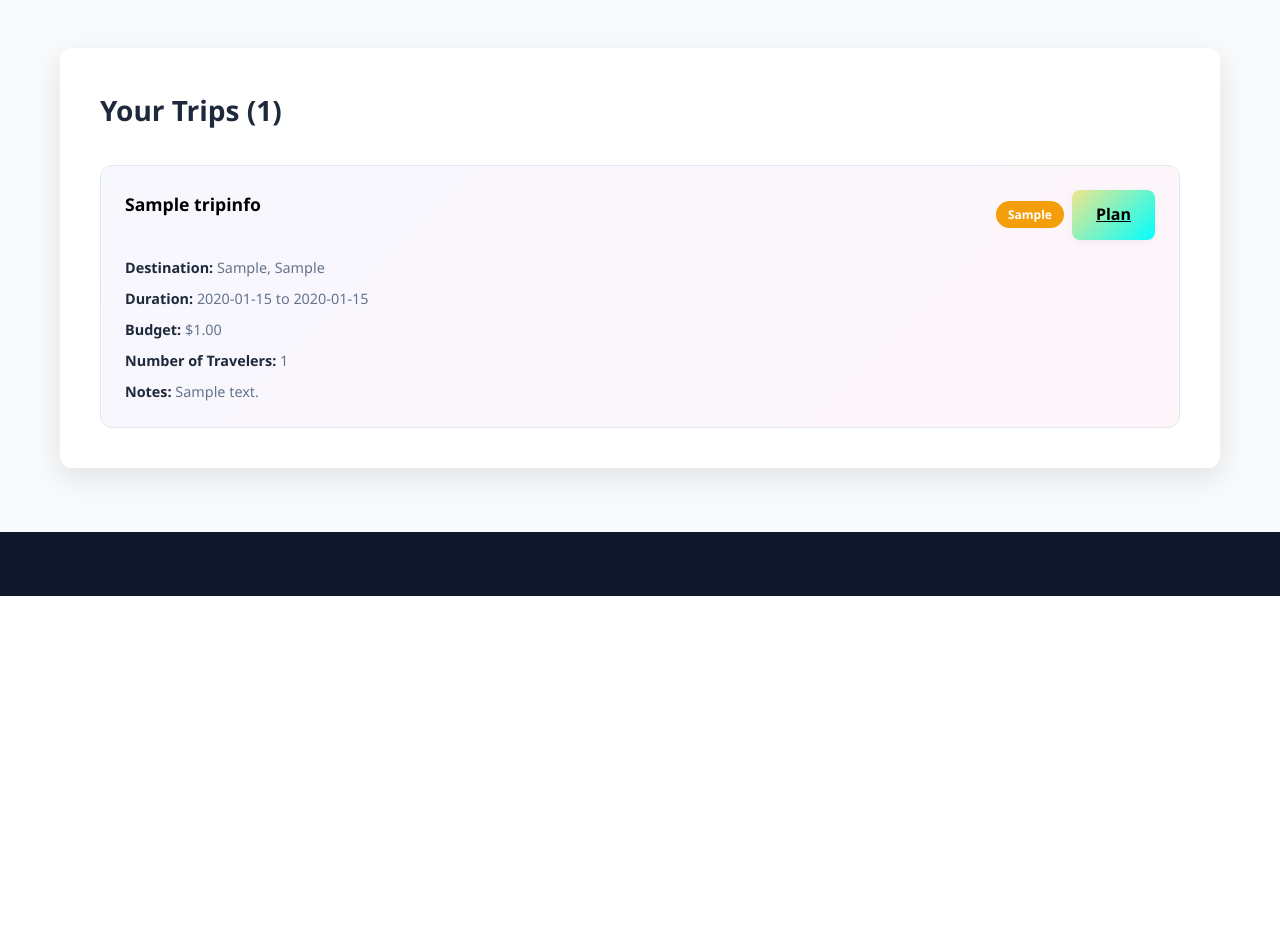
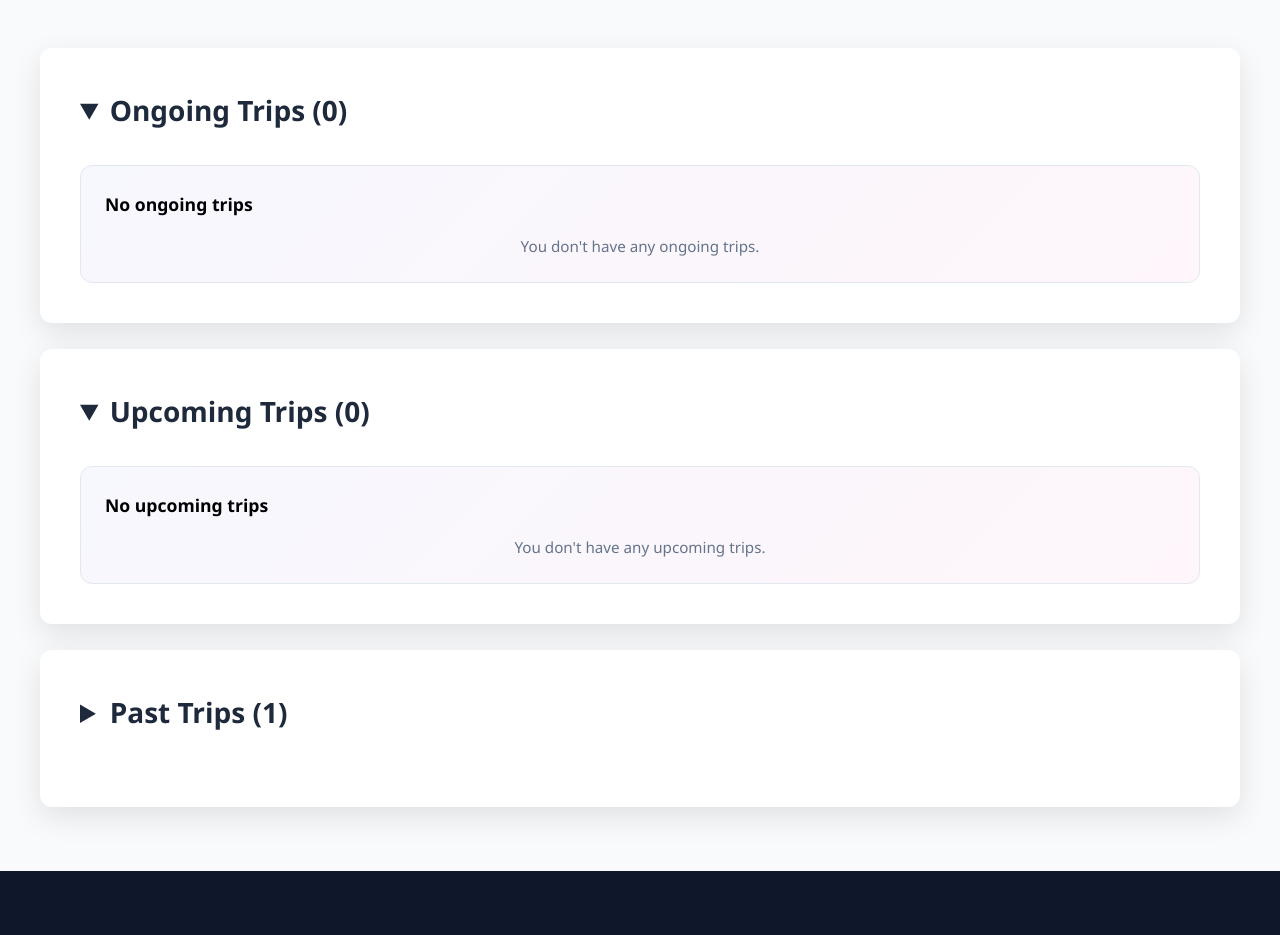
Before and after one commit to IJustinChan/Travel-Planner, a Flask app: page /trips in a window 1280 px wide. Shown: the part 323-1258 px from the top of the page. Before the commit the page ends 919 px from the top, so only its background shows below. Run offline with Flask 3, Linux system fonts and the light colour scheme; tables that the repository leaves empty hold one stand-in row (values such as "Sample post").

Commit message:
made it so users can see whether trips are completed, ongoing, or upcoming

```diff
--- a/main.py
+++ b/main.py
@@ -126,7 +126,8 @@ def view_trips():
     View all trips.
     """
     trips = get_trips()
-    return render_template("trips.html", trips=trips)
+    trips_status = separate_trips(trips)
+    return render_template("trips.html", trips=trips, trips_status=trips_status)
 
 @app.route('/plan/<int:trip_id>')
 def plan_trip(trip_id):
@@ -851,6 +852,32 @@ def build_itinerary(trip_id):
 
     return grouped
 
+def separate_trips(trip_list):
+    """
+    Separates trips into upcoming, ongoing, and past trips based on the current date.
+    :param trip_list: List of trips with 'start_date' and 'end_date' keys
+    :return: Dictionary with keys 'upcoming', 'ongoing', and 'past' containing lists of trips
+    """
+    separated_trips = {
+        'upcoming': [],
+        'ongoing': [],
+        'past': []
+    }
+    today = date.today()
+
+    for trip in trip_list:
+        start_date = datetime.strptime(trip['start_date'], '%Y-%m-%d').date()
+        end_date = datetime.strptime(trip['end_date'], '%Y-%m-%d').date()
+
+        if end_date < today:
+            separated_trips['past'].append(trip)
+        elif start_date <= today <= end_date:
+            separated_trips['ongoing'].append(trip)
+        else:
+            separated_trips['upcoming'].append(trip)
+
+    return separated_trips
+
 # --- Gemini API Chatbot ---
 def generate_trip_summary(trip_data):
     """
--- a/templates/trips.html
+++ b/templates/trips.html
@@ -24,7 +24,7 @@
         </div>
     </header>
 
-    <main class="container">
+    <div class="container">
         {% with messages = get_flashed_messages(with_categories=true) %}
             {% if messages %}
                 {% for category, message in messages %}
@@ -35,12 +35,14 @@
                 {% endfor %}
             {% endif %}
         {% endwith %}
+    </div>
 
-        <section class="display-container">
-            <h2>Your Trips ({{ trips|length }})</h2>
+    <details open class="container display-container">
+        <summary>Ongoing Trips ({{ trips_status['ongoing']|length }})</summary>
+
         <div class="trips-grid">
-                {% if trips %}
-                    {% for trip in trips %}
+            {% if trips_status['ongoing'] %}
+                {% for trip in trips_status['ongoing'] %}
                     <div class="trip-card">
                         <div class="trip-card-header">
                             <h3>{{ trip['trip_name'] }}</h3>
@@ -67,14 +69,101 @@
             {% else %}
                 <div class="trip-card">
                     <div class="trip-card-header">
-                            <h3>No trips yet</h3>
+                        <h3>No ongoing trips</h3>
                     </div>
-                        <p class="trip-card-text">Start planning your first adventure by adding a new trip.</p>
+                    <p class="trip-card-text">You don't have any ongoing trips.</p>
                 </div>
             {% endif %}
         </div>
-        </section>
-    </main>
+
+    </details>
+
+    <br>
+
+    <details open class="container display-container">
+        <summary>Upcoming Trips ({{ trips_status['upcoming']|length }})</summary>
+
+        <div class="trips-grid">
+            {% if trips_status['upcoming'] %}
+                {% for trip in trips_status['upcoming'] %}
+                    <div class="trip-card">
+                        <div class="trip-card-header">
+                            <h3>{{ trip['trip_name'] }}</h3>
+                            <div style="display:flex;gap:0.5rem;align-items:center;">
+                                <span class="trip-badge">{{ trip['travel_mode'] or 'General' }}</span>
+                                <a class="btn btn-primary" href="{{ url_for('plan_trip', trip_id=trip['id']) }}">Plan</a>
+                            </div>
+                        </div>
+                        <div class="trip-card-info">
+                            <p><strong>Destination:</strong> {{ trip['destination'] }}{% if trip['country'] %}, {{ trip['country'] }}{% endif %}</p>
+                            <p><strong>Duration:</strong> {{ trip['start_date'] }} to {{ trip['end_date'] }}</p>
+                            {% if trip['budget'] %}
+                                <p><strong>Budget:</strong> ${{ "%.2f"|format(trip['budget']) }}</p>
+                            {% endif %}
+                            {% if trip['num_travelers'] %}
+                                <p><strong>Number of Travelers:</strong> {{ trip['num_travelers'] }}</p>
+                            {% endif %}
+                            {% if trip['description'] %}
+                                <p><strong>Notes:</strong> {{ trip['description'][:100] }}{% if trip['description']|length > 100 %}...{% endif %}</p>
+                            {% endif %}
+                        </div>
+                    </div>
+                {% endfor %}
+            {% else %}
+                <div class="trip-card">
+                    <div class="trip-card-header">
+                        <h3>No upcoming trips</h3>
+                    </div>
+                    <p class="trip-card-text">You don't have any upcoming trips.</p>
+                </div>
+            {% endif %}
+        </div>
+
+    </details>
+
+    <br>
+
+    <details class="container display-container">
+        <summary>Past Trips ({{ trips_status['past']|length }})</summary>
+
+        <div class="trips-grid">
+            {% if trips_status['past'] %}
+                {% for trip in trips_status['past'] %}
+                    <div class="trip-card">
+                        <div class="trip-card-header">
+                            <h3>{{ trip['trip_name'] }}</h3>
+                            <div style="display:flex;gap:0.5rem;align-items:center;">
+                                <span class="trip-badge">{{ trip['travel_mode'] or 'General' }}</span>
+                                <a class="btn btn-primary" href="{{ url_for('plan_trip', trip_id=trip['id']) }}">Plan</a>
+                            </div>
+                        </div>
+                        <div class="trip-card-info">
+                            <p><strong>Destination:</strong> {{ trip['destination'] }}{% if trip['country'] %}, {{ trip['country'] }}{% endif %}</p>
+                            <p><strong>Duration:</strong> {{ trip['start_date'] }} to {{ trip['end_date'] }}</p>
+                            {% if trip['budget'] %}
+                                <p><strong>Budget:</strong> ${{ "%.2f"|format(trip['budget']) }}</p>
+                            {% endif %}
+                            {% if trip['num_travelers'] %}
+                                <p><strong>Number of Travelers:</strong> {{ trip['num_travelers'] }}</p>
+                            {% endif %}
+                            {% if trip['description'] %}
+                                <p><strong>Notes:</strong> {{ trip['description'][:100] }}{% if trip['description']|length > 100 %}...{% endif %}</p>
+                            {% endif %}
+                        </div>
+                    </div>
+                {% endfor %}
+            {% else %}
+                <div class="trip-card">
+                    <div class="trip-card-header">
+                        <h3>No past trips</h3>
+                    </div>
+                    <p class="trip-card-text">You don't have any past trips.</p>
+                </div>
+            {% endif %}
+        </div>
+
+
+    </details>
 
     <footer class="footer"></footer>
 
```
Lines whose indentation alone changed are shown as unchanged.
